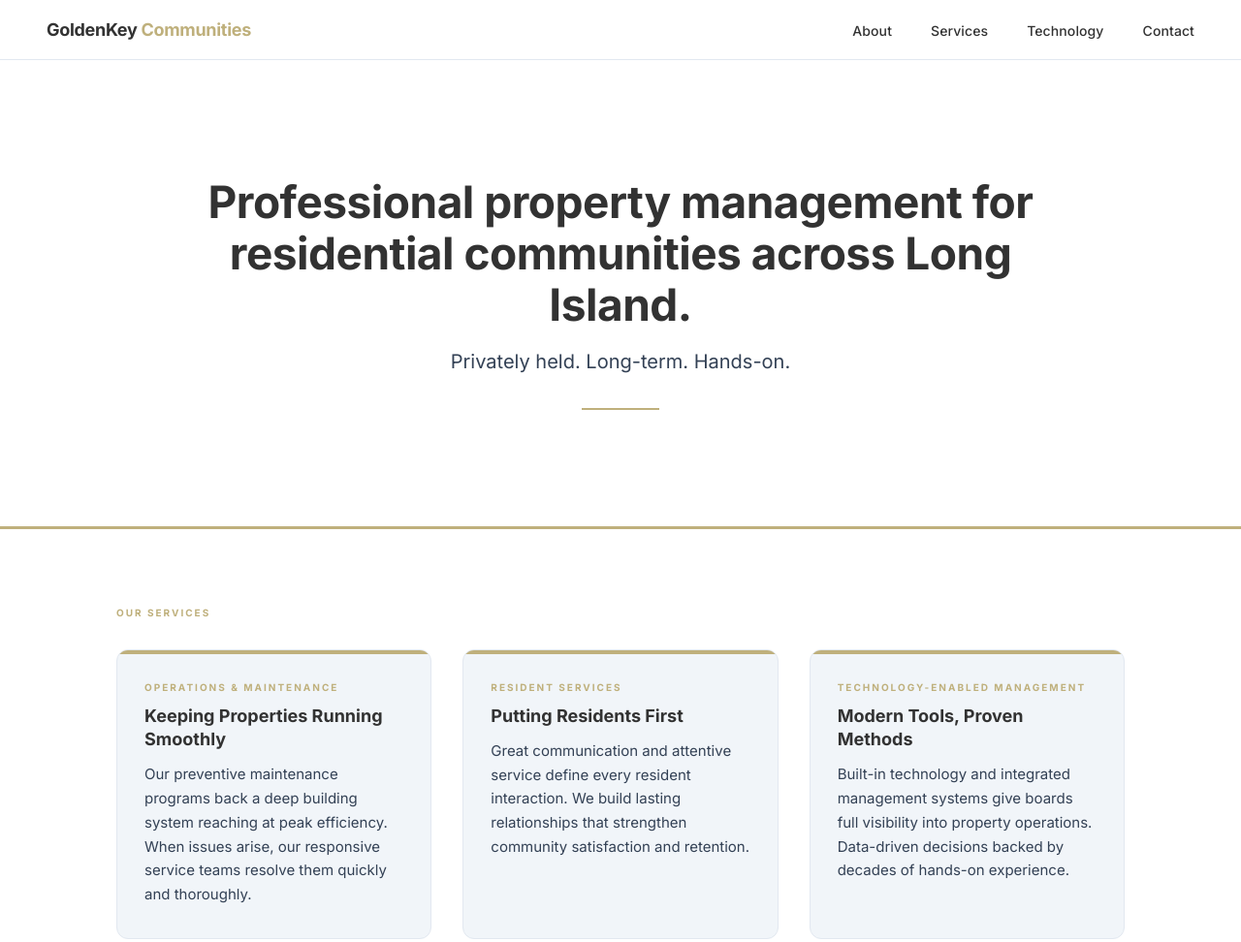
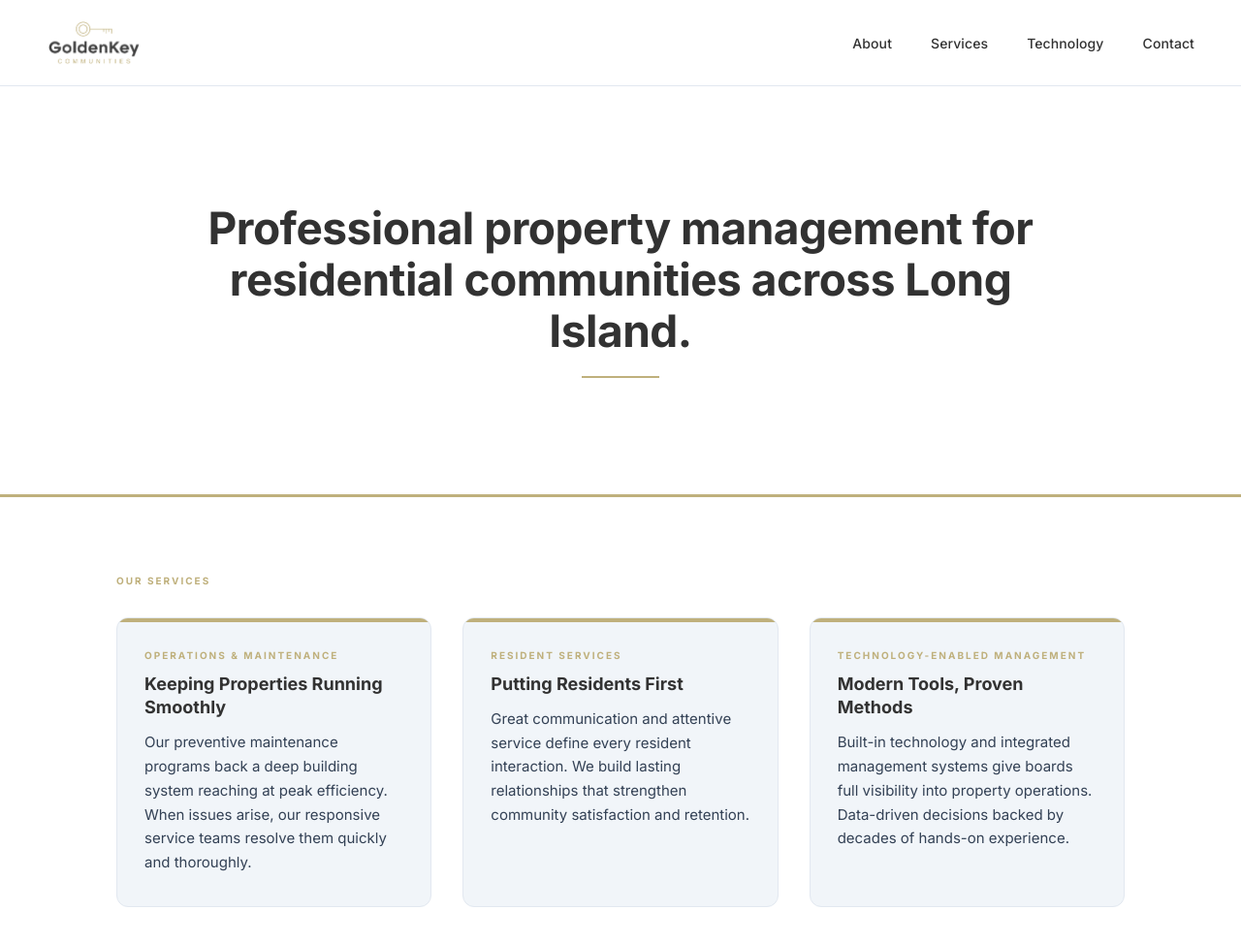
Before and after one commit to litmanmike-hub/goldenkey-website, a plain HTML site: page index.html in a window 1280 px wide. Shown: the top 972 px of the page at 97% size. Drawn offline with Linux system fonts and the light colour scheme.

Commit message:
Add real GoldenKey logo to nav; remove 'Privately held' subhead from homepage

```diff
--- a/index.html
+++ b/index.html
@@ -10,7 +10,7 @@
 
   <!-- Navigation -->
   <nav class="nav">
-    <div class="nav-logo">GoldenKey <span>Communities</span></div>
+    <a href="index.html"><img src="logo.png" alt="GoldenKey Communities" class="nav-logo-img" /></a>
     <ul class="nav-links">
       <li><a href="about.html">About</a></li>
       <li><a href="services.html">Services</a></li>
@@ -22,7 +22,6 @@
   <!-- Hero -->
   <section class="hero">
     <h1 class="hero-headline">Professional property management for residential communities across Long Island.</h1>
-    <p class="hero-subhead">Privately held. Long-term. Hands-on.</p>
     <div class="hero-bar"></div>
   </section>
 
--- a/style.css
+++ b/style.css
@@ -73,15 +73,10 @@ img {
   z-index: 100;
 }
 
-.nav-logo {
-  font-size: 18px;
-  font-weight: 700;
-  color: var(--dark);
-  letter-spacing: -0.3px;
-}
-
-.nav-logo span {
-  color: var(--gold);
+.nav-logo-img {
+  height: 48px;
+  width: auto;
+  display: block;
 }
 
 .nav-links {
```
Also changed, not shown: logo.png (added).
